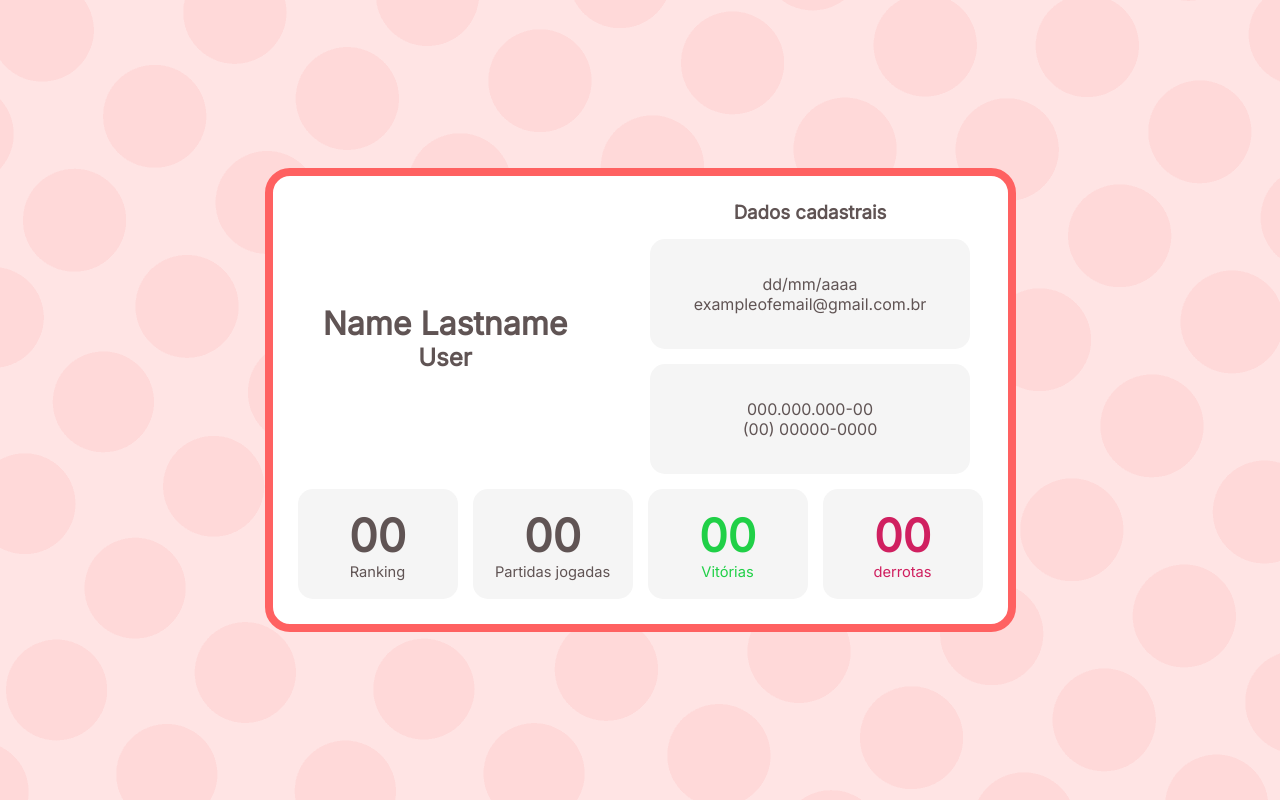
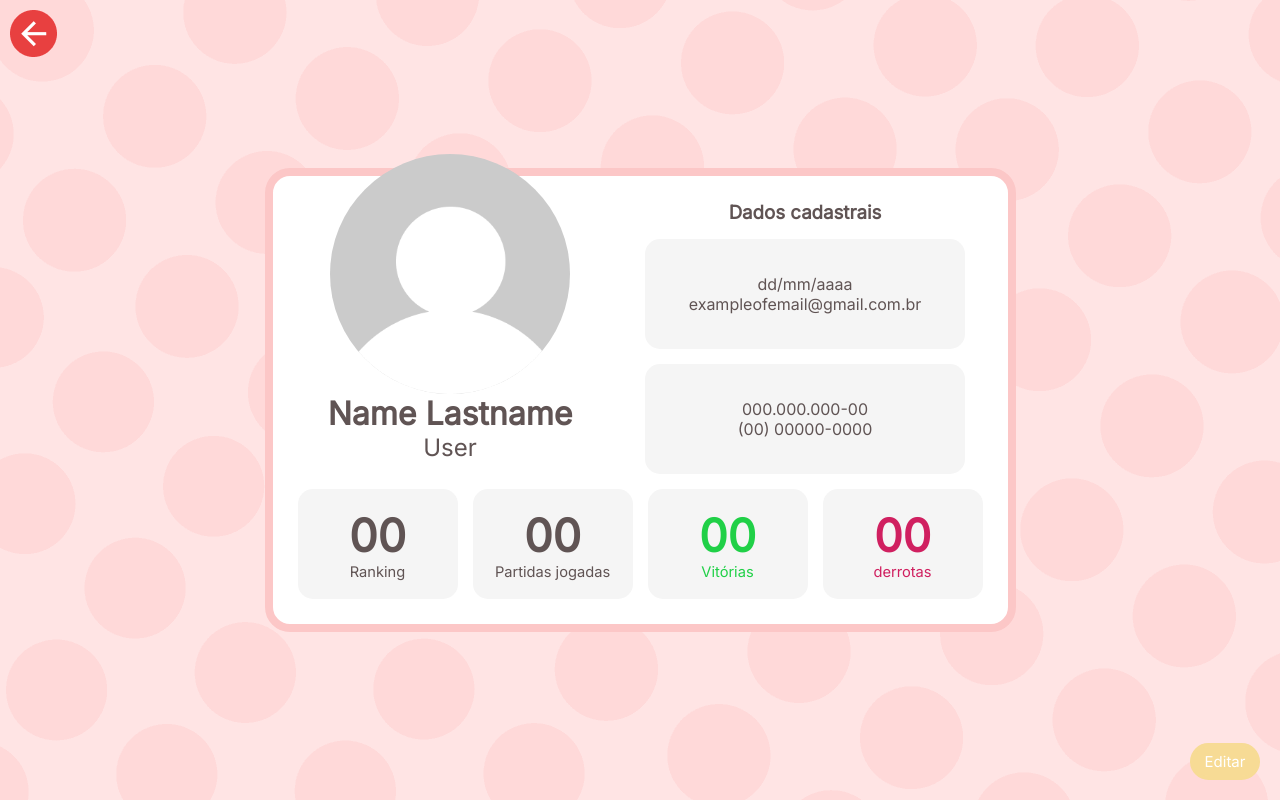
Before and after one commit to brendajuliane/MemoryGame, a PHP site: page /perfil.html in a window 1280 px wide. Run offline with PHP 8.4, Linux system fonts and the light colour scheme.

Commit message:
Tela de perfil finalizada

```diff
--- a/css/perfil.css
+++ b/css/perfil.css
@@ -7,9 +7,11 @@
     list-style: none;
     font-family: 'Inter', sans-serif;
 }
+
 html {
     height: 100%;
 }
+
 body {
     background-image: url(../img/background.png);
     background-repeat: repeat;
@@ -18,10 +20,19 @@ body {
     display: flex;
     justify-content: center;
     align-items: center;
+    flex-direction: column ;
 }
+
+/*--------- header/button ---------*/
+header {
+    position: absolute;
+    left: 10px;
+    top: 10px;
+}
+
 main {
     background-color: white;
-    border: 8px solid #FF6161;
+    border: 8px solid #FCC7C7;
     border-radius: 25px;
     padding: 25px;
     color: #605454;
@@ -40,11 +51,29 @@ main {
     height: 200px;
 }
 
+#perfilImgDiv {
+    display: flex;
+    justify-content: center;
+    align-items: center;
+    border-radius:  50%;
+    background-color: #CBCBCB;
+    margin-top: -60px;
+    /* overflow: hidden; */
+}
+
+#perfilImg {
+    height: 240px;
+}
+
+#user {
+    font-weight: 500;
+}
+
 .informationBox {
     display: flex;
     justify-content: center;
     align-items: center;
-    gap: 60px;
+    gap: 50px;
 }
 
 .title {
@@ -80,19 +109,45 @@ main {
     display: flex;
     gap: 15px;
 }
+
 .numberInformation {
     padding: 10px;
     font-size: 11pt;
     width: 140px;
     height: 90px;
 }
+
 .number, .numberDefeat, .numberWin {
     font-size: 45px;
     font-weight: bold;
 }
+
 .numberDefeat, .informationDefeat {
     color: #D02060;
 }
+
 .numberWin, .informationWin {
     color: #20D047;
 }
+
+/*-------- Footer/button -------- */
+.editarButton {
+    background-color: #F7DB95;
+    border: 4px #F7DB95 solid;
+    border-radius: 30px;
+    font-family: 'Inter', sans-serif;
+    color: white;
+    font-size: 15px;
+    margin-top: 20px;
+    width: 70px;
+    padding: 5px;
+    position: absolute;
+    right: 20px;
+    bottom: 20px;
+    cursor: pointer;
+}
+
+.editarButton:hover {
+    background-color: #f9d579;
+    border: 4px #f9d579 solid;
+}
--- a/perfil.html
+++ b/perfil.html
@@ -8,11 +8,17 @@
     <title>Perfil</title>
 </head>
 <body>
+    <header>
+        <a href="index.html" class="goBackButton"><img src="img/goBackButton.png" alt="Icone para voltar à pagina anterior"></a>
+    </header>
     <main>
         <div class="informationBox">
             <div class="userBox">
+                <div id="perfilImgDiv">
+                    <img src="img/perfilImg.png" alt="" id="perfilImg">
+                </div>
                 <h1>Name Lastname</h1>
-                <h2>User</h2>
+                <h2 id="user">User</h2>
             </div>
             <div class="subInformationalBox">
                 <h2 class="title">Dados cadastrais</h2>
@@ -45,5 +51,8 @@
             </div>
         </div>
     </main>
+    <footer>
+        <a href="alterarDados.html"><button class="editarButton">Editar</button></a>
+    </footer>
 </body>
 </html>
```
Also changed, not shown: img/perfilImg.png (added).
